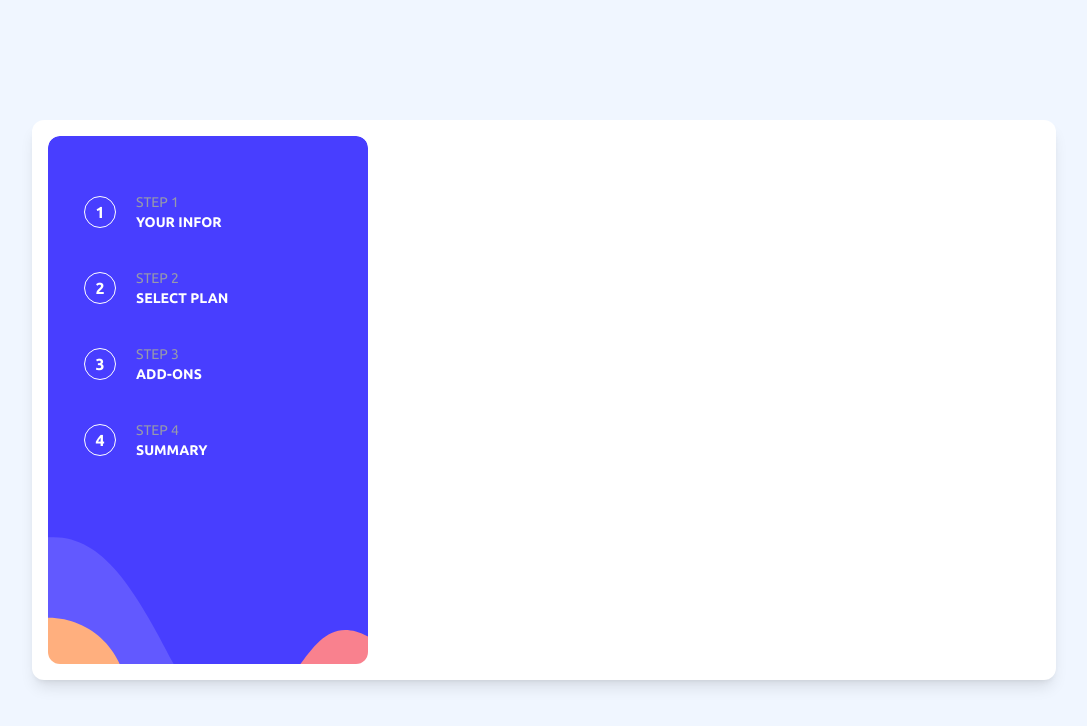
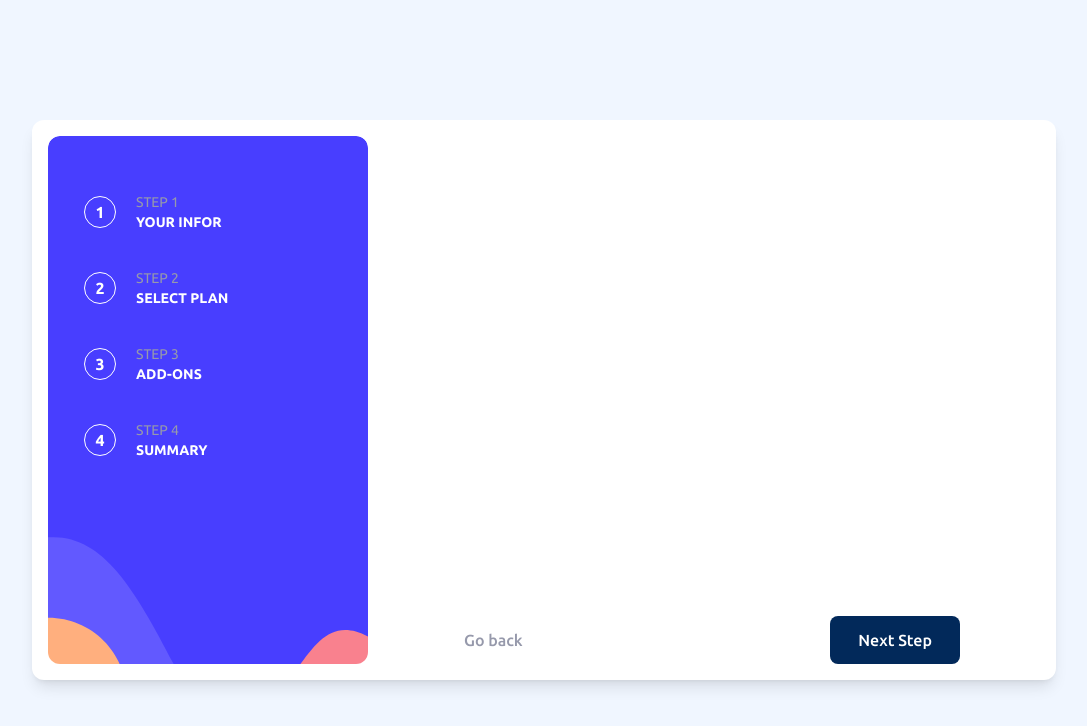
Before and after one commit to gracebir/multi-step-form, a React (Vite) app: page / in a window 1280 px wide. Shown: the top 726 px of the page, without its empty margins (96-1183 px from the left). Built offline with nearby package versions, Linux system fonts and the light colour scheme.

Commit message:
desktop layout fixed

```diff
--- a/src/Layouts/DeskLayout.jsx
+++ b/src/Layouts/DeskLayout.jsx
@@ -1,12 +1,25 @@
 import React from 'react'
 import SideBar from '../components/SideBar'
+import { Link } from 'react-router-dom'
 
-function DeskLayout({children}) {
+function DeskLayout({ children }) {
   return (
-    <div className='hidden lg:grid grid-cols-3 gap-4 w-[64rem] shadow-lg  h-[70vh] mx-auto bg-color-white p-4 rounded-xl'>
-      <SideBar/>
-      <div className="col-span-2">
-        {children}
+    <div className='hidden lg:flex justify-center items-center w-full h-screen bg-magnolia font-ubuntu text-color-white'>
+      <div className='hidden lg:grid grid-cols-3 gap-4 w-[64rem] shadow-lg  h-[70vh] mx-auto bg-color-white p-4 rounded-xl'>
+        <SideBar />
+        <div className="col-span-2 grid grid-rows-6 px-20">
+          <div className='py-8 row-span-6'>
+            {children}
+          </div>
+          <div className="flex justify-between items-center row-span-1">
+            <Link className='text-cool-gray font-medium' to={"/"}>
+              Go back
+            </Link>
+            <Link className="bg-marine-blue py-3 px-7 rounded-lg font-medium" to={""}>
+              Next Step
+            </Link>
+          </div>
+        </div>
       </div>
     </div>
   )
```
